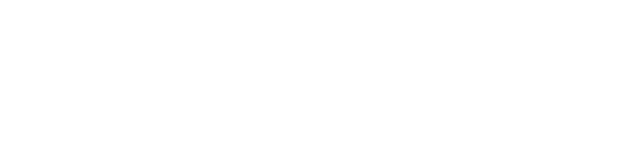
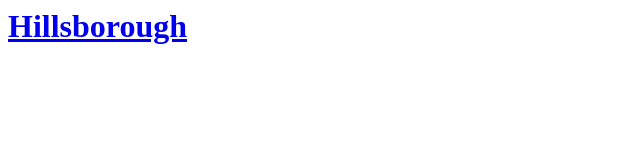
Before and after one commit to mattthughes/hillsborough, a plain HTML site: page index.html in a window 1280 px wide. Shown: the whole page, without its empty margins (0-640 px from the left). Drawn offline with Linux system fonts and the light colour scheme.

Commit message:
Added h1 element with Anchor tag

```diff
--- a/index.html
+++ b/index.html
@@ -10,8 +10,9 @@
 <body>
 
     <header>
-
-
+        <a href="index.html">
+            <h1>Hillsborough</h1>
+        </a>
     </header>
 
 
```
